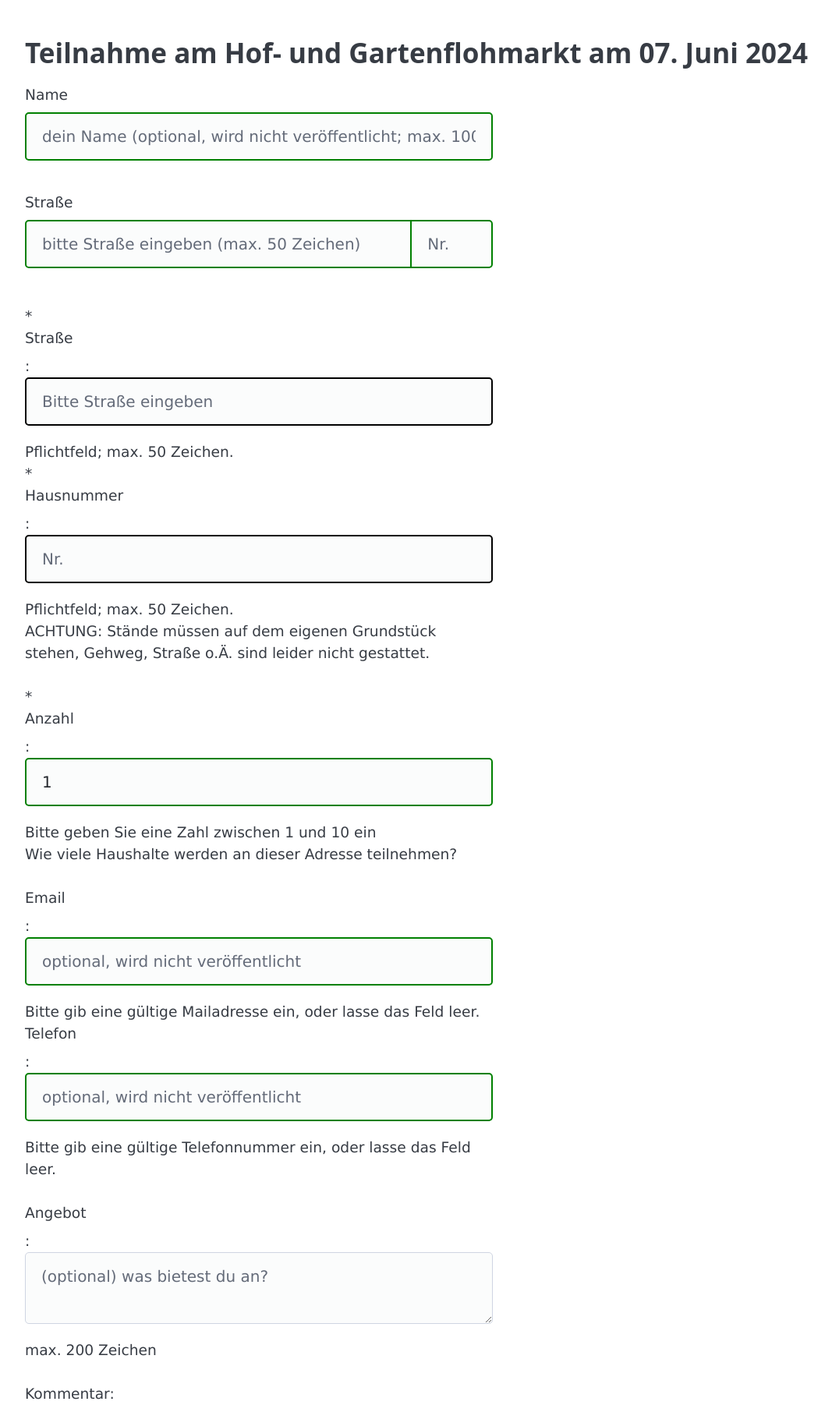
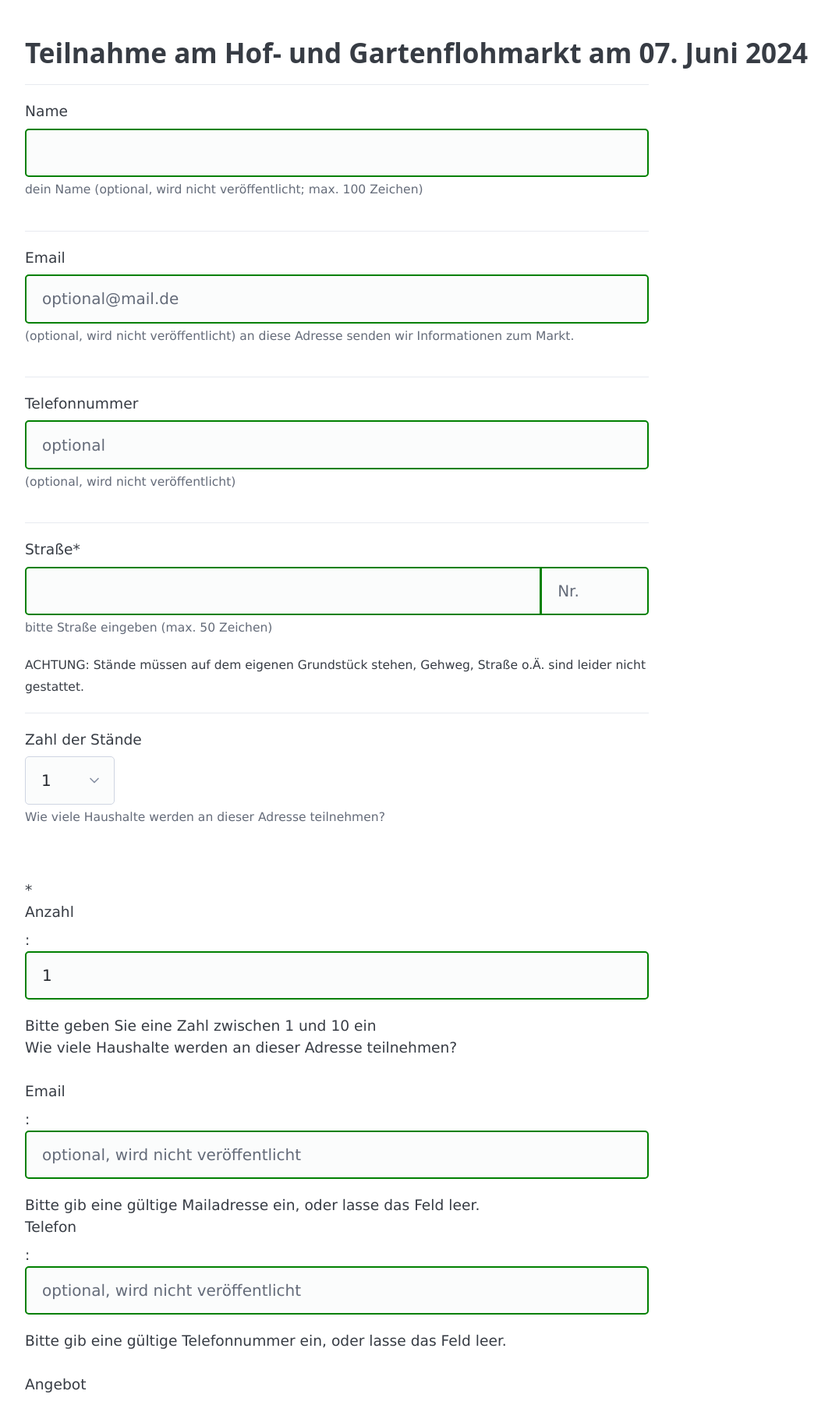
Before and after one commit to blckwngd/HeimatRadar, a PHP site: page /registrierung.php in a window 1280 px wide. Shown: the part 88-1890 px from the top of the page at 78% size, without its empty margins (8-1075 px from the left). Run offline with PHP 8.4, Linux system fonts and the light colour scheme; some libraries are stand-ins or nearby versions.

Commit message:
Fortsetzung Registrierungs-Formular

```diff
--- a/www/inc/heimatradar/heimatradar.css
+++ b/www/inc/heimatradar/heimatradar.css
@@ -17,6 +17,11 @@ body {
   font-size: 14pt;
   font-family: Verdana,Geneva,sans-serif;
   min-height: 75rem;
+}
+
+.myFormLabel {
+  width: auto;
+  float: left;
 }
 
 #map {
--- a/www/registrierung.php
+++ b/www/registrierung.php
@@ -29,31 +29,58 @@
 
   <h2 data-i18n="reg.titel"><?= $i18n->reg->titel ?></h2>
 
-  <form action="staende.php" method="post" id="registrationForm" novalidate style="width:600px;">
+  <form action="staende.php" method="post" id="registrationForm" novalidate style="max-width:800px;">
+
+    <hr/>
 
     <fieldset>
-
       <!-- NAME -->
-      <label for="name" data-i18n="reg.inputName_label"><?= $i18n->reg->inputName_label ?></label>
+      <label for="name" class="myFormLabel" data-i18n="reg.inputName_label"><?= $i18n->reg->inputName_label ?></label>&nbsp;
       <input
         type="text"
         id="name"
-        placeholder="<?= $i18n->reg->inputName_platzhalter ?>"
-        data-i18n="reg.inputName_platzhalter"
-        data-i18n-attr="placeholder"
         autocomplete="name"
       />
+      <!--<small class="invalid-feedback" data-i18n="reg.inputName_hinweisUngueltig"><?= $i18n->reg->inputName_hinweisUngueltig ?></small>-->
+      <small data-i18n="reg.inputName_platzhalter"><?= $i18n->reg->inputName_platzhalter ?></small>
+
     </fieldset>
+    <hr/>
 
-    <label for="strasse" data-i18n="reg.inputStrasse_label"><?= $i18n->reg->inputStrasse_label ?></label>
+    <!-- EMAIL -->
+    <fieldset>
+      <label for="email" class="myFormLabel" data-i18n="reg.inputEmail_label"><?= $i18n->reg->inputEmail_label ?></label>&nbsp;
+      <input
+        type="text"
+        id="email"
+        autocomplete="email"
+        placeholder="optional@mail.de"
+      />
+      <!--<small class="invalid-feedback" style="display:none;" data-i18n="reg.inputEmail_hinweisUngueltig"><?= $i18n->reg->inputEmail_hinweisUngueltig ?></small>-->
+      <small data-i18n="reg.inputEmail_platzhalter"><?= $i18n->reg->inputEmail_platzhalter ?></small>
+    </fieldset>
+    <hr/>
+
+    <!-- TELEFON -->
+    <fieldset>
+      <label for="phone" class="myFormLabel" data-i18n="reg.inputPhone_label"><?= $i18n->reg->inputPhone_label ?></label>&nbsp;
+      <input
+        type="text"
+        id="phone"
+        autocomplete="phone"
+        placeholder="optional"
+      />
+      <!--<small class="invalid-feedback" style="display:none;" data-i18n="reg.inputPhone_hinweisUngueltig"><?= $i18n->reg->inputPhone_hinweisUngueltig ?></small>-->
+      <small data-i18n="reg.inputPhone_platzhalter"><?= $i18n->reg->inputPhone_platzhalter ?></small>
+    </fieldset>
+    <hr/>
+
+    <!-- STRASSE -->
+    *<label class="myFormLabel" for="strasse" data-i18n="reg.inputStrasse_label"><?= $i18n->reg->inputStrasse_label ?></label>
     <fieldset role="group">
-      <!-- STRASSE -->
       <input
         type="text"
         id="strasse"
-        placeholder="<?= $i18n->reg->inputStrasse_platzhalter ?>"
-        data-i18n="reg.inputStrasse_platzhalter"
-        data-i18n-attr="placeholder"
         autocomplete="street"
       />
 
@@ -67,22 +94,32 @@
         style="width:20%;"
       />
     </fieldset>
+    <small data-i18n="reg.inputStrasse_platzhalter"><?= $i18n->reg->inputStrasse_platzhalter ?></small>
+    <small data-i18n="reg.hinweis_ort"><?= $i18n->reg->hinweis_ort ?></small>
+    <!--<small class="invalid-feedback" data-i18n="reg.inputStrasse_hinweisUngueltig"><?= $i18n->reg->inputStrasse_hinweisUngueltig ?></small>-->
+    <hr/>
+
+    <!-- ANZAHL -->
+    <fieldset>
+      <label for="anzahl" data-i18n="reg.inputAnzahl_label"><?= $i18n->reg->inputAnzahl_label ?></label>
+      <select type="number" id="anzahl" style="width:auto;">
+        <option>1</option>
+        <option>2</option>
+        <option>3</option>
+        <option>4</option>
+        <option>5</option>
+        <option>6</option>
+        <option>7</option>
+        <option>8</option>
+        <option>9</option>
+        <option>10+</option>
+      </select>
+      <!--<small class="invalid-feedback" data-i18n="reg.inputAnzahl_hinweisUngueltig"><?= $i18n->reg->inputAnzahl_hinweisUngueltig ?></small>-->
+      <small data-i18n="reg.inputAnzahl_hinweis"><?= $i18n->reg->inputAnzahl_hinweis ?></small>
+    </fieldset>
 
 
-    <div>&nbsp;</div>
-    <div class="row">
-      <div class="col-sm-6">
-        *<label for="strasse" class="form-label" data-i18n="reg.inputStrasse_label">Straße</label>:
-        <input type="text" class="form-control" id="strasse" placeholder="Bitte Straße eingeben" data-i18n="reg.inputStrasse_platzhalter" data-i18n-attr="placeholder" name="strasse" required>
-        <div class="invalid-feedback" data-i18n="reg.inputStrasse_hinweisUngueltig"><?= $i18n->reg->inputStrasse_hinweisUngueltig ?></div>
-      </div>
-      <div class="col-sm-2">
-        *<label for="hausnr" class="form-label" data-i18n="reg.inputHausnummer_label">Hausnummer</label>:
-        <input type="text" class="form-control" id="hausnr" placeholder="Nr." data-i18n="reg.inputHausnummer_platzhalter" data-i18n-attr="placeholder" name="hausnr" required>
-        <div class="invalid-feedback" data-i18n="reg.inputHausnummer_hinweisUngueltig"><?= $i18n->reg->inputHausnummer_hinweisUngueltig ?></div>
-      </div>
-    </div>
-    <span data-i18n="reg.hinweis_ort"><?= $i18n->reg->hinweis_ort ?></span>
+
 
     <div>&nbsp;</div>
     <div class="row">
```
